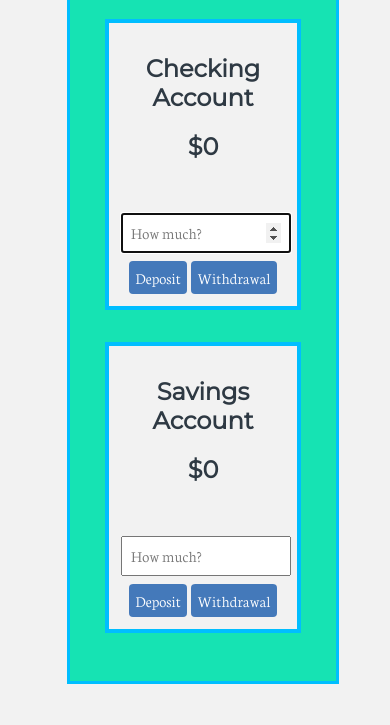
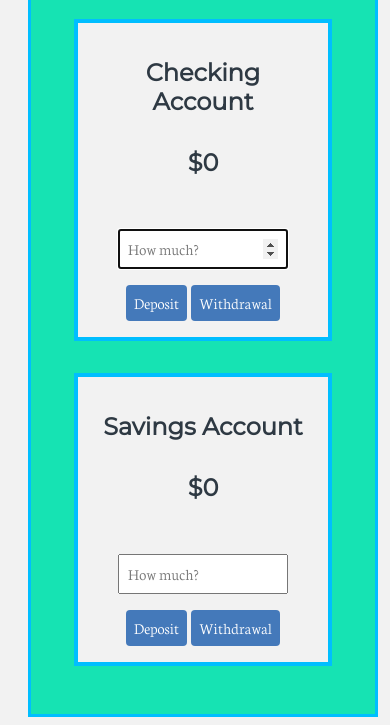
Before and after one commit to leighvarley/bank, a plain HTML site: page index.html in a window 390 px wide. Shown: the part 178-903 px from the top of the page. Before the commit the page ends 870 px from the top, so only its background shows below. Drawn offline with nearby package versions, Linux system fonts and the light colour scheme.

Commit message:
tweaked style and added a media query

```diff
--- a/style.css
+++ b/style.css
@@ -10,7 +10,7 @@ body {
 
 #bank {
   border: 0.2em solid #00BEFF;
-  width: 60%;
+  width: 50%;
   margin: 10em;
   background-color: #16E3B3;
   margin: 0 auto;
@@ -29,6 +29,10 @@ body {
   text-align: center;
 }
 
+.balance {
+  margin-top: 2em;
+}
+
 .error {
   height: 2em;
   display: block;
@@ -37,7 +41,7 @@ body {
 /*Typography*/
 
 h1 {
-  font-size: 5em;
+  font-size: 2em;
   font-family: 'Montserrat', sans-serif;
   color: #2E3943;
   font-size: 2em;
@@ -75,8 +79,8 @@ input[type="button"] {
   font-family: 'Neuton', serif;
   font-size: 1em;
   color: #FFF;
-  padding: 0.4em;
-  margin: 0.5em 0 0 0;
+  padding: 0.5em;
+  margin: 1em 0 0 0;
   background-color: #4479BA;
   border: 0;
   border-radius: 4px;
@@ -86,3 +90,10 @@ input[type="button"] {
 input[type="button"]:hover, input[type="button"]:focus {
     background: #356094;
 }
+
+/*Media Query*/
+@media screen and (max-width: 500px){
+  #bank {
+    width: 80%;
+  }
+}
```
